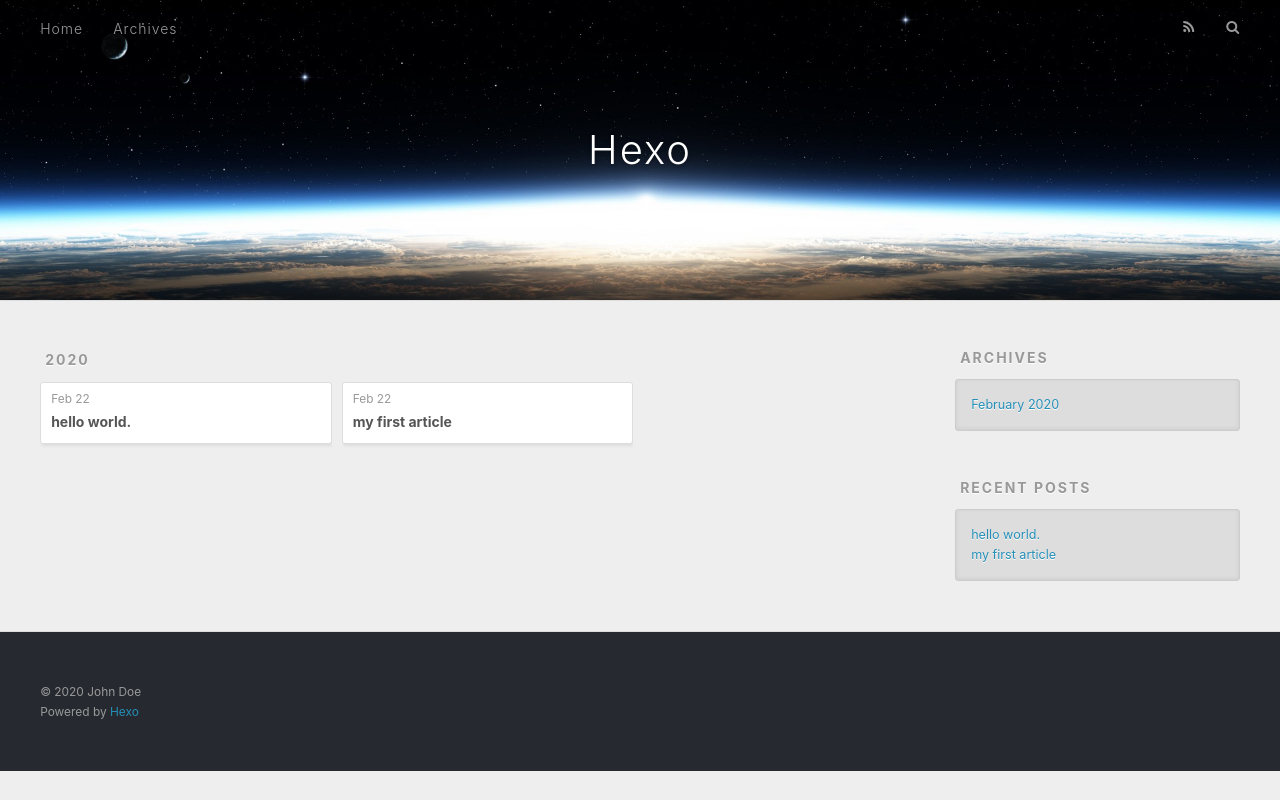
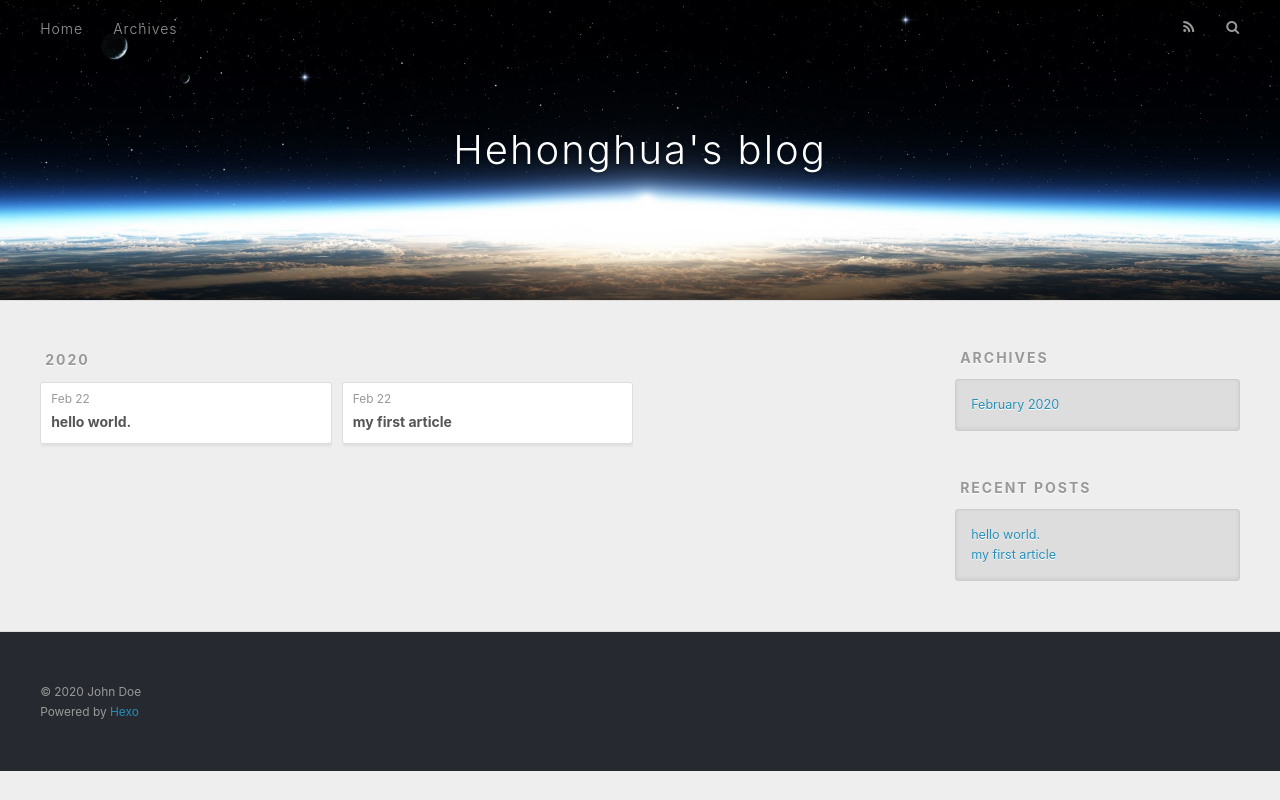
Before and after one commit to hhonghua2008/hhonghua2008.github.io, a plain HTML site: page archives/2020/02/index.html in a window 1280 px wide. Drawn offline with nearby package versions, Linux system fonts and the light colour scheme.

Commit message:
Site updated: 2020-02-22 14:29:01

```diff
--- a/archives/2020/02/index.html
+++ b/archives/2020/02/index.html
@@ -5,17 +5,17 @@
 
 
 
-  <title>Archives: 2020/2 | Hexo</title>
+  <title>Archives: 2020/2 | Hehonghua&#39;s blog</title>
   <meta name="viewport" content="width=device-width, initial-scale=1, maximum-scale=1">
   <meta property="og:type" content="website">
-<meta property="og:title" content="Hexo">
+<meta property="og:title" content="Hehonghua&#39;s blog">
 <meta property="og:url" content="http://yoursite.com/archives/2020/02/index.html">
-<meta property="og:site_name" content="Hexo">
+<meta property="og:site_name" content="Hehonghua&#39;s blog">
 <meta property="og:locale" content="en_US">
 <meta property="article:author" content="John Doe">
 <meta name="twitter:card" content="summary">
 
-    <link rel="alternate" href="/atom.xml" title="Hexo" type="application/atom+xml">
+    <link rel="alternate" href="/atom.xml" title="Hehonghua&#39;s blog" type="application/atom+xml">
 
 
     <link rel="icon" href="/favicon.png">
@@ -36,7 +36,7 @@
   <div id="header-outer" class="outer">
     <div id="header-title" class="inner">
       <h1 id="logo-wrap">
-        <a href="/" id="logo">Hexo</a>
+        <a href="/" id="logo">Hehonghua&#39;s blog</a>
       </h1>
 
     </div>
```
Also changed, not shown: 2020/02/22/hello-world/index.html (+4 -4 lines), 2020/02/22/my-first-article/index.html (+4 -4 lines), archives/2020/index.html (+5 -5 lines), archives/index.html (+5 -5 lines), index.html (+5 -5 lines).
